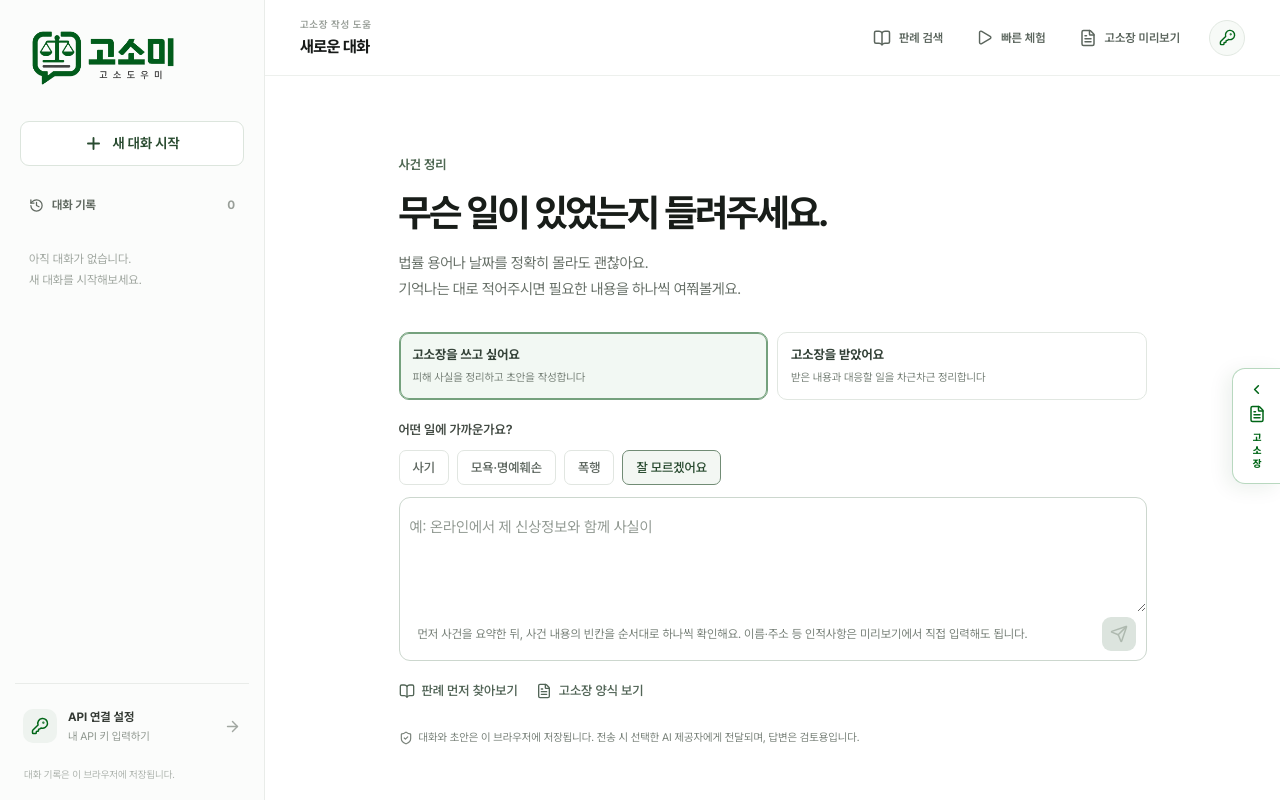
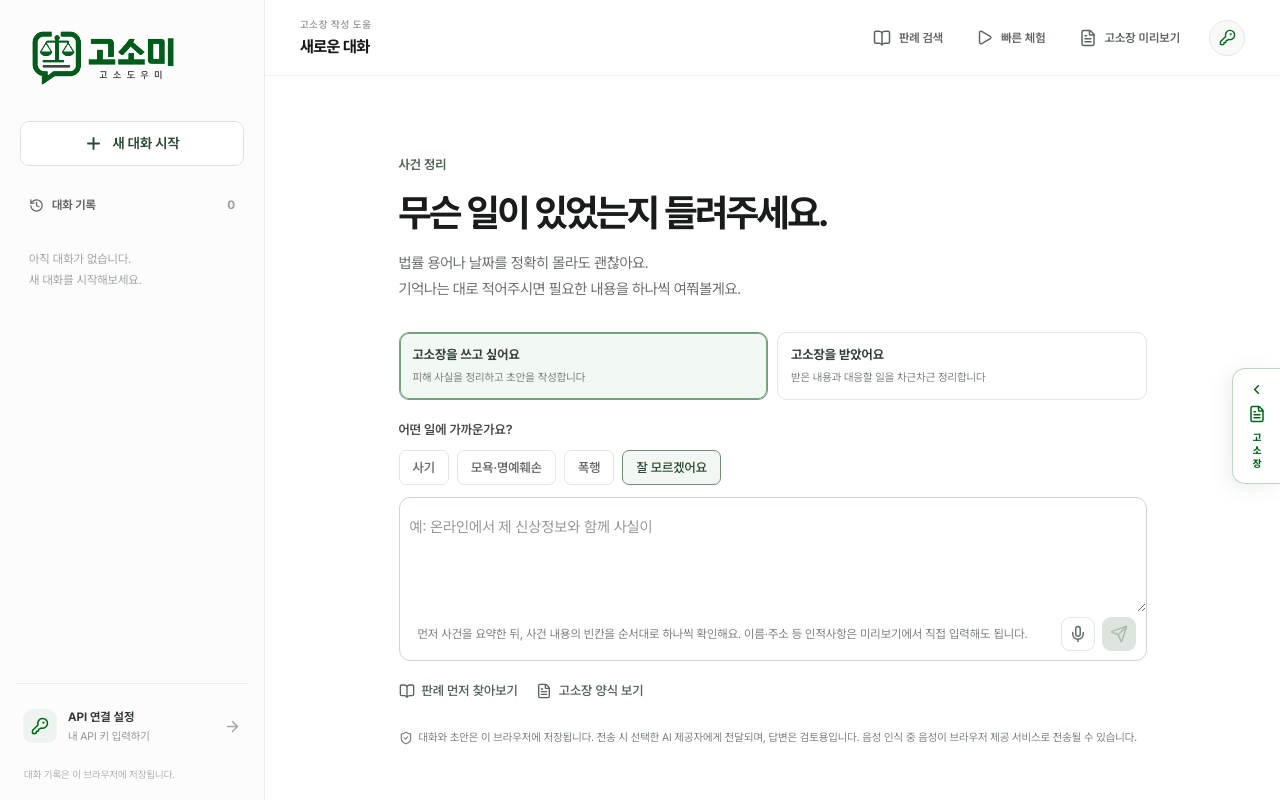
Before and after one commit to Gungmean/gosomi, a React (Vite) app: page / in a window 1280 px wide. Built offline with nearby package versions, Linux system fonts and the light colour scheme.

Commit message:
Add Korean voice input to chat composers

```diff
--- a/src/App.tsx
+++ b/src/App.tsx
@@ -2,7 +2,7 @@ import { useEffect, useRef, useState } from 'react'
 import { MotionConfig } from 'motion/react'
 import ReactMarkdown from 'react-markdown'
 import {
-  ArrowRight, BookOpen, FileText, History,
+  ArrowRight, BookOpen, FileText, History, Mic, MicOff,
   KeyRound, Menu, MessageCircle, MoreHorizontal, Play, Plus,
   Send, ShieldCheck, Trash2, X,
 } from 'lucide-react'
@@ -20,6 +20,18 @@ import { isValidApiKeyFormat, loadConversations, loadSettings, saveConversations
 import { deleteDocumentFile, getDocumentPageCount, isSupportedDocument, MAX_DOCUMENT_PAGES, prepareDocumentInput, saveDocumentFile } from './documentStore'
 import type { AiSettings, CaseMode, ChatMessage, ComplaintDraft, ComplaintType, Conversation, FollowUpAnswer, FollowUpQuestion, Precedent, ReceivedDocument, ResponseDraft } from './types'
 import { blankDraft, blankResponseDraft, createConversation } from './types'
+
+type SpeechResult = { isFinal: boolean; [index: number]: { transcript: string } }
+type SpeechRecognitionLike = {
+  lang: string
+  interimResults: boolean
+  continuous: boolean
+  onresult: ((event: { resultIndex: number; results: ArrayLike<SpeechResult> }) => void) | null
+  onerror: ((event: { error: string }) => void) | null
+  onend: (() => void) | null
+  start: () => void
+  stop: () => void
+}
 
 function makeMessage(role: ChatMessage['role'], text: string): ChatMessage {
   return { id: crypto.randomUUID(), role, text, createdAt: Date.now() }
@@ -64,12 +76,15 @@ export default function App() {
   const [busy, setBusy] = useState(false)
   const [uploading, setUploading] = useState(false)
   const [notice, setNotice] = useState('')
+  const [voiceListening, setVoiceListening] = useState(false)
   const [typingMessageId, setTypingMessageId] = useState<string | null>(null)
   const [completedTypingId, setCompletedTypingId] = useState<string | null>(null)
   const [animatedDraftFields, setAnimatedDraftFields] = useState<Record<string, string>>({})
   const chatScrollRef = useRef<HTMLDivElement>(null)
   const scrollEnd = useRef<HTMLDivElement>(null)
   const landingTextareaRef = useRef<HTMLTextAreaElement>(null)
+  const speechRecognitionRef = useRef<SpeechRecognitionLike | null>(null)
+  const voiceInputBaseRef = useRef('')
   const active = conversations.find((item) => item.id === activeId) || null
   const draft = active?.draft || blankDraft()
   const responseDraft = active?.responseDraft || blankResponseDraft()
@@ -78,6 +93,62 @@ export default function App() {
   const isWelcome = !active || active.messages.length === 0
 
   useTypedPlaceholder(landingTextareaRef, startType, Boolean(input), isWelcome)
+
+  useEffect(() => () => {
+    speechRecognitionRef.current?.stop()
+  }, [])
+
+  function toggleVoiceInput() {
+    if (voiceListening) {
+      speechRecognitionRef.current?.stop()
+      return
+    }
+
+    const speechWindow = window as Window & {
+      SpeechRecognition?: new () => SpeechRecognitionLike
+      webkitSpeechRecognition?: new () => SpeechRecognitionLike
+    }
+    const Recognition = speechWindow.SpeechRecognition || speechWindow.webkitSpeechRecognition
+    if (!Recognition) {
+      setNotice('이 브라우저에서는 음성 입력을 지원하지 않습니다. Chrome이나 Edge에서 다시 시도해주세요.')
+      return
+    }
+
+    const recognition = new Recognition()
+    recognition.lang = 'ko-KR'
+    recognition.interimResults = true
+    recognition.continuous = true
+    voiceInputBaseRef.current = input.trim() ? `${input.trimEnd()}\n` : ''
+    speechRecognitionRef.current = recognition
+    recognition.onresult = (event) => {
+      const transcript = Array.from({ length: event.results.length }, (_, index) => {
+        const result = event.results[index]
+        return result?.[0]?.transcript || ''
+      }).join('')
+      setInput(`${voiceInputBaseRef.current}${transcript}`)
+    }
+    recognition.onerror = (event) => {
+      setVoiceListening(false)
+      if (event.error === 'not-allowed' || event.error === 'service-not-allowed') {
+        setNotice('마이크 권한이 필요합니다. 브라우저 주소창의 사이트 설정에서 마이크를 허용해주세요.')
+      } else if (event.error === 'no-speech') {
+        setNotice('음성이 감지되지 않았어요. 마이크와 주변 소리를 확인해주세요.')
+      } else if (event.error !== 'aborted') {
+        setNotice('음성 인식에 문제가 생겼습니다. 잠시 후 다시 시도해주세요.')
+      }
+    }
+    recognition.onend = () => {
+      setVoiceListening(false)
+      speechRecognitionRef.current = null
+    }
+    try {
+      recognition.start()
+      setVoiceListening(true)
+    } catch {
+      speechRecognitionRef.current = null
+      setNotice('음성 입력을 시작하지 못했습니다. 잠시 후 다시 시도해주세요.')
+    }
+  }
 
   function scrollToBottom(duringTyping = false) {
     const container = chatScrollRef.current
@@ -142,6 +213,13 @@ export default function App() {
   }
 
   function newConversation(type: ComplaintType = 'general', prompt = '', mode: CaseMode = startMode) {
+    if (speechRecognitionRef.current) {
+      speechRecognitionRef.current.onresult = null
+      speechRecognitionRef.current.onend = null
+      speechRecognitionRef.current.stop()
+      speechRecognitionRef.current = null
+      setVoiceListening(false)
+    }
     const next = createConversation(type, mode)
     setConversations((current) => [next, ...current])
     setActiveId(next.id)
@@ -210,6 +288,13 @@ export default function App() {
   ) {
     const text = (messageText ?? input).trim()
     if (!text || busy || uploading) return
+    if (speechRecognitionRef.current) {
+      speechRecognitionRef.current.onresult = null
+      speechRecognitionRef.current.onend = null
+      speechRecognitionRef.current.stop()
+      speechRecognitionRef.current = null
+      setVoiceListening(false)
+    }
     const cleanApiKey = settings.apiKey.replace(/\s+/g, '')
     if (!cleanApiKey) {
       setSettingsOpen(true)
@@ -520,13 +605,13 @@ export default function App() {
               {startMode === 'respondent' && <ReceivedDocuments compact documents={active?.receivedDocuments || []} busy={busy} uploading={uploading} onAdd={addReceivedDocuments} onRemove={removeReceivedDocument} onAnalyze={() => void handleSend('첨부한 고소장의 내용을 읽고, 주장과 확인된 사실, 일정, 보존할 증거를 구분해서 정리해줘.')} />}
               <textarea ref={landingTextareaRef} value={input} onChange={(event) => setInput(event.target.value)} onKeyDown={(event) => { if (event.key === 'Enter' && !event.shiftKey) { event.preventDefault(); handleSend() } }} placeholder={startMode === 'respondent' ? '예: 경찰에서 사기 혐의로 연락이 왔고, 다음 주 출석하라고 했어요.' : '예: 중고거래 대금을 보냈는데 물건을 받지 못했고, 판매자가 연락을 끊었어요.'} rows={3} aria-label="사건 내용 입력" />
             </div>
-            <div className="landing-composer-footer"><span>{startMode === 'respondent' ? '받은 문서의 종류·연락 기관·출석 일정부터 알려주세요.' : '먼저 사건을 요약한 뒤, 사건 내용의 빈칸을 순서대로 하나씩 확인해요. 이름·주소 등 인적사항은 미리보기에서 직접 입력해도 됩니다.'}</span><button className="send-button" aria-label="사건 내용 보내기" disabled={!input.trim() || busy || uploading} onClick={() => handleSend()}><Send size={18} /></button></div>
+            <div className="landing-composer-footer"><span>{voiceListening ? '듣고 있어요 · 마이크 버튼을 눌러 마치세요.' : startMode === 'respondent' ? '받은 문서의 종류·연락 기관·출석 일정부터 알려주세요.' : '먼저 사건을 요약한 뒤, 사건 내용의 빈칸을 순서대로 하나씩 확인해요. 이름·주소 등 인적사항은 미리보기에서 직접 입력해도 됩니다.'}</span><div className="composer-actions"><button className={`voice-input-button${voiceListening ? ' listening' : ''}`} type="button" aria-label={voiceListening ? '음성 입력 마치기' : '음성 입력 시작'} aria-pressed={voiceListening} title={voiceListening ? '음성 입력 마치기' : '음성으로 입력'} onClick={toggleVoiceInput} disabled={busy || uploading}>{voiceListening ? <MicOff size={18} /> : <Mic size={18} />}</button><button className="send-button" aria-label="사건 내용 보내기" disabled={!input.trim() || busy || uploading} onClick={() => handleSend()}><Send size={18} /></button></div></div>
           </div>
           <div className="welcome-tools">
             <button onClick={() => setPrecedentOpen(true)}><BookOpen size={16} /> 판례 먼저 찾아보기</button>
             {startMode === 'complainant' && <button onClick={() => { ensureConversation(startType); setPreviewOpen(true) }}><FileText size={16} /> 고소장 양식 보기</button>}
           </div>
-          <p className="welcome-privacy"><ShieldCheck size={14} /> {startMode === 'respondent' ? '첨부 문서를 분석하면 내용이 선택한 AI 제공자에게 전송됩니다. 이름·주소·사건번호 등은 먼저 가려주세요.' : '대화와 초안은 이 브라우저에 저장됩니다. 전송 시 선택한 AI 제공자에게 전달되며, 답변은 검토용입니다.'}</p>
+          <p className="welcome-privacy"><ShieldCheck size={14} /> {startMode === 'respondent' ? '첨부 문서를 분석하면 내용이 선택한 AI 제공자에게 전송됩니다. 이름·주소·사건번호 등은 먼저 가려주세요.' : '대화와 초안은 이 브라우저에 저장됩니다. 전송 시 선택한 AI 제공자에게 전달되며, 답변은 검토용입니다.'} 음성 인식 중 음성이 브라우저 제공 서비스로 전송될 수 있습니다.</p>
         </div> : <div className="message-stream">
           <div className="stream-intro"><span>{currentMode === 'respondent' ? '고소장 수령 대응' : '고소장 작성'}</span><small>AI 답변은 제출 전 확인이 필요합니다.</small></div>
           {active.messages.map((message) => <div className={`message-row ${message.role}`} key={message.id}>
@@ -576,9 +661,9 @@ export default function App() {
             {currentMode === 'respondent' && <ReceivedDocuments compact documents={active.receivedDocuments || []} busy={busy} uploading={uploading} onAdd={addReceivedDocuments} onRemove={removeReceivedDocument} onAnalyze={() => void handleSend('새로 첨부한 고소장 내용을 읽고 기존 대응 메모에 반영해줘.')} />}
             <textarea value={input} onChange={(event) => setInput(event.target.value)} onKeyDown={(event) => { if (event.key === 'Enter' && !event.shiftKey) { event.preventDefault(); handleSend() } }} placeholder="추가로 알려주실 내용이 있나요?" rows={2} aria-label="메시지 입력" />
           </div>
-          <div className="composer-bottom"><span>Enter 전송 · Shift + Enter 줄바꿈</span><button className="send-button" aria-label="메시지 보내기" disabled={!input.trim() || busy || uploading} onClick={() => handleSend()}><Send size={18} /></button></div>
+          <div className="composer-bottom"><span>{voiceListening ? '듣고 있어요 · 마이크 버튼을 눌러 마치세요.' : 'Enter 전송 · Shift + Enter 줄바꿈'}</span><div className="composer-actions"><button className={`voice-input-button${voiceListening ? ' listening' : ''}`} type="button" aria-label={voiceListening ? '음성 입력 마치기' : '음성 입력 시작'} aria-pressed={voiceListening} title={voiceListening ? '음성 입력 마치기' : '음성으로 입력'} onClick={toggleVoiceInput} disabled={busy || uploading}>{voiceListening ? <MicOff size={18} /> : <Mic size={18} />}</button><button className="send-button" aria-label="메시지 보내기" disabled={!input.trim() || busy || uploading} onClick={() => handleSend()}><Send size={18} /></button></div></div>
         </div>
-        <p className="composer-note">{active?.caseMode === 'respondent' ? '대화와 첨부 문서는 선택한 AI 제공자에게 전송됩니다. 개인정보를 가리고 공유해주세요. AI 답변은 법률 대리나 수사기관의 판단이 아닙니다.' : '대화와 고소장 초안은 답변을 위해 선택한 AI 제공자에게 전송됩니다. 제출 전 사실관계와 초안을 직접 확인해주세요.'}</p>
+        <p className="composer-note">{active?.caseMode === 'respondent' ? '대화와 첨부 문서는 선택한 AI 제공자에게 전송됩니다. 개인정보를 가리고 공유해주세요. AI 답변은 법률 대리나 수사기관의 판단이 아닙니다.' : '대화와 고소장 초안은 답변을 위해 선택한 AI 제공자에게 전송됩니다. 제출 전 사실관계와 초안을 직접 확인해주세요.'} 음성 인식 중 음성이 브라우저 제공 서비스로 전송될 수 있습니다.</p>
       </div> : null}
     </main>
 
--- a/src/styles.css
+++ b/src/styles.css
@@ -108,6 +108,12 @@ button:focus-visible, input:focus-visible, select:focus-visible, textarea:focus-
 .landing-composer textarea::placeholder { color: #929a93; }
 .landing-composer-footer { min-height: 48px; padding: 5px 10px 9px 18px; display: flex; align-items: center; justify-content: space-between; gap: 10px; }
 .landing-composer-footer > span { color: #788179; font-size: 12px; line-height: 1.4; }
+.composer-actions { display: inline-flex; align-items: center; gap: 7px; flex: 0 0 auto; }
+.voice-input-button { width: 34px; height: 34px; border: 1px solid #e2e9e3; border-radius: 9px; display: grid; place-items: center; background: #fff; color: #617064; transition: background .15s, color .15s, border-color .15s; }
+.voice-input-button:hover:not(:disabled) { border-color: #a9c5ae; background: #f3f8f4; color: var(--green); }
+.voice-input-button.listening { border-color: #d99a9a; background: #fff2f2; color: #b33232; animation: voice-pulse 1.3s ease-in-out infinite; }
+.voice-input-button:disabled { opacity: .5; cursor: not-allowed; }
+@keyframes voice-pulse { 50% { box-shadow: 0 0 0 4px #b3323218; } }
 .welcome-tools { display: flex; gap: 18px; margin-top: 18px; }
 .welcome-tools button { display: inline-flex; align-items: center; gap: 7px; padding: 2px 0; border: 0; background: transparent; color: #526557; font-size: 13px; font-weight: 560; }
 .welcome-tools button:hover { color: var(--green); text-decoration: underline; text-underline-offset: 3px; }
@@ -219,7 +225,7 @@ button:focus-visible, input:focus-visible, select:focus-visible, textarea:focus-
 .composer-input-row { display: flex; align-items: stretch; min-width: 0; }
 .composer textarea { flex: 1; width: 0; min-width: 0; min-height: 66px; max-height: 200px; resize: vertical; padding: 17px 18px 2px 10px; border: none; outline: none; background: transparent; color: #1d231e; font-size: 14px; line-height: 1.55; }
 .composer textarea::placeholder { color: #adb5ae; }
-.composer-bottom { padding: 0 10px 9px 18px; display: flex; align-items: center; justify-content: space-between; }
+.composer-bottom { padding: 0 10px 9px 18px; display: flex; align-items: center; justify-content: space-between; gap: 8px; }
 .composer-bottom span { color: #b2b9b2; font-size: 10px; }
 .send-button { width: 34px; height: 34px; border: 0; border-radius: 9px; display: grid; place-items: center; background: var(--green); color: #fff; transition: background .15s, transform .15s; }
 .send-button:hover:not(:disabled) { background: var(--green-hover); transform: translateY(-1px); }
```
